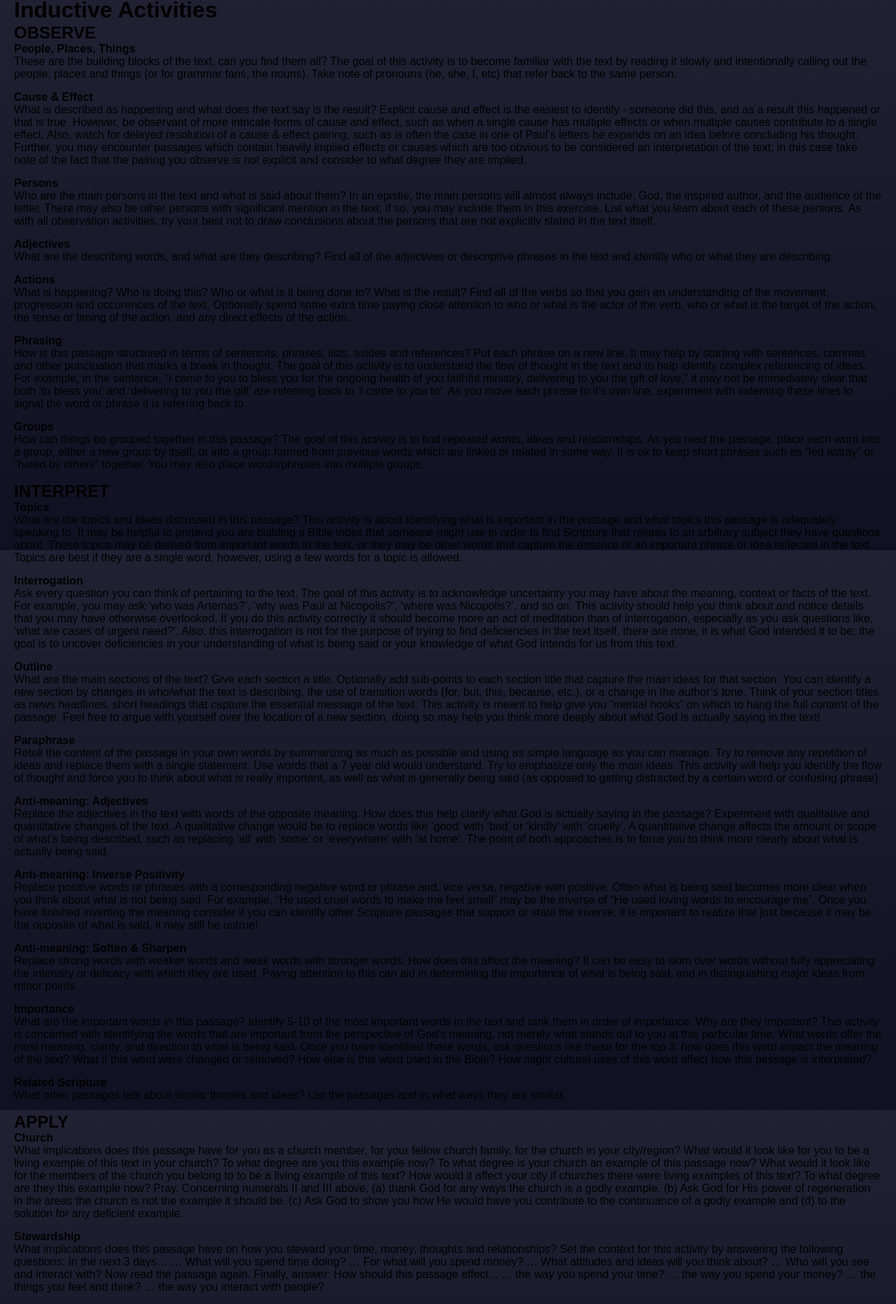
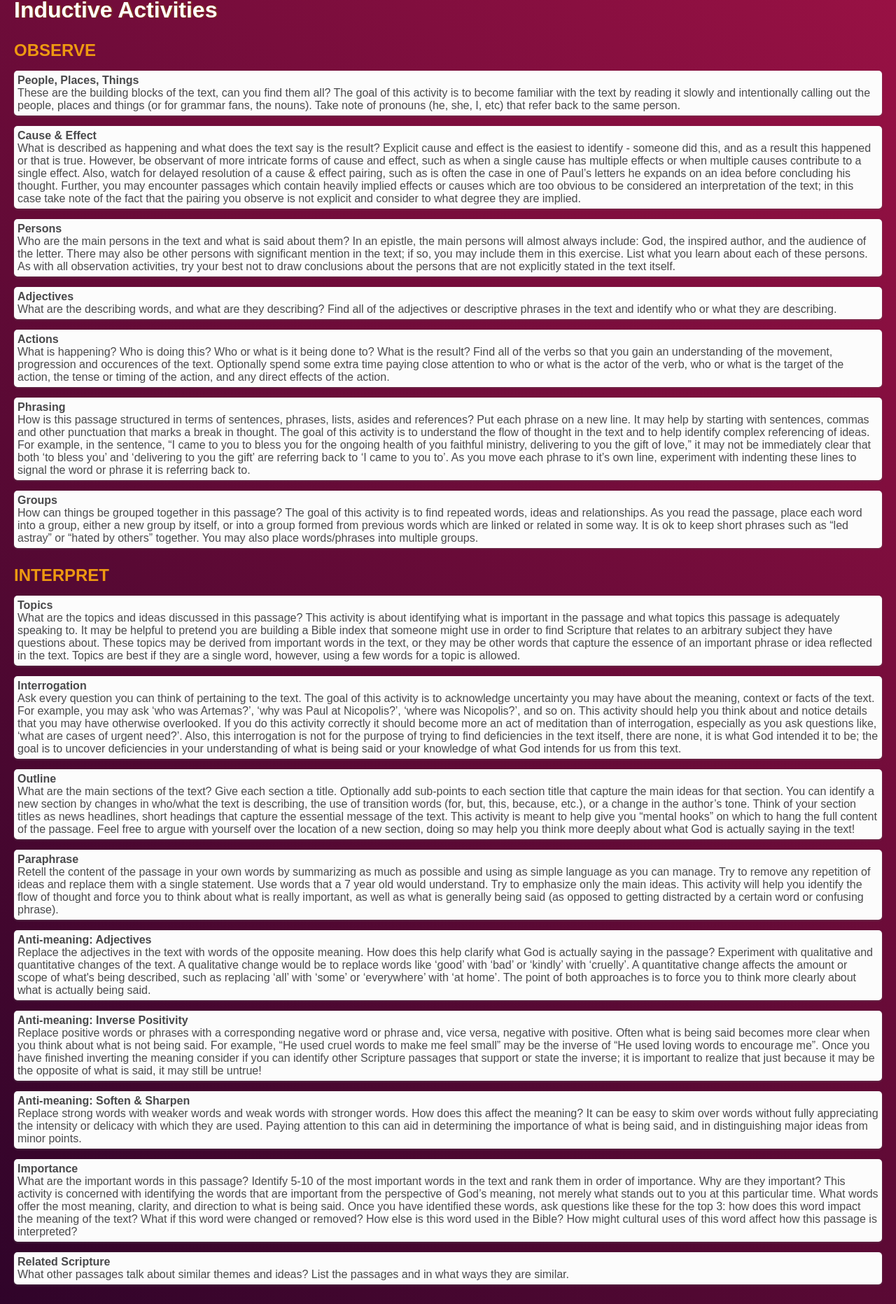
Before and after one commit to jwilkey/bible-resources, a Vue app: page /#/inductive-activities in a window 1280 px wide. Shown: the part 14-1877 px from the top of the page at 70% size. Built offline with nearby package versions, Linux system fonts and the light colour scheme.

Commit message:
Add Romans 4, session 2

```diff
--- a/package.json
+++ b/package.json
@@ -10,7 +10,8 @@
     "unit": "jest --config test/unit/jest.conf.js --coverage",
     "test": "npm run unit",
     "lint": "eslint --ext .js,.vue src test/unit",
-    "build": "node build/build.js"
+    "build": "node build/build.js",
+    "deploy": "gh-pages -d dist"
   },
   "dependencies": {
     "vue": "^2.5.2",
@@ -45,6 +46,7 @@
     "extract-text-webpack-plugin": "^3.0.0",
     "file-loader": "^1.1.4",
     "friendly-errors-webpack-plugin": "^1.6.1",
+    "gh-pages": "^1.1.0",
     "html-webpack-plugin": "^2.30.1",
     "jest": "^22.0.4",
     "jest-serializer-vue": "^0.3.0",
--- a/src/components/InductiveActivities.vue
+++ b/src/components/InductiveActivities.vue
@@ -1,90 +1,90 @@
 <template>
-  <div class="inductive-activities">
+  <div class="inductive-activities theme-back">
     <h1>Inductive Activities</h1>
-    <h2>OBSERVE</h2>
-    <div class="activity">
+    <h2 class="callout alt">OBSERVE</h2>
+    <div class="activity theme-mid small-pad rounded shadow">
       <div class="activity-title">People, Places, Things</div> These are the building blocks of the text, can you find them all?
       The goal of this activity is to become familiar with the text by reading it slowly and intentionally calling out the people, places and things (or for grammar fans, the nouns). Take note of pronouns (he, she, I, etc) that refer back to the same person.
     </div>
 
-    <div class="activity">
+    <div class="activity theme-mid small-pad rounded shadow">
       <div class="activity-title">Cause &amp; Effect</div> What is described as happening and what does the text say is the result?
       Explicit cause and effect is the easiest to identify - someone did this, and as a result this happened or that is true. However, be observant of more intricate forms of cause and effect, such as when a single cause has multiple effects or when multiple causes contribute to a single effect. Also, watch for delayed resolution of a cause &amp; effect pairing, such as is often the case in one of Paul’s letters he expands on an idea before concluding his thought. Further, you may encounter passages which contain heavily implied effects or causes which are too obvious to be considered an interpretation of the text; in this case take note of the fact that the pairing you observe is not explicit and consider to what degree they are implied.
     </div>
 
-    <div class="activity">
+    <div class="activity theme-mid small-pad rounded shadow">
       <div class="activity-title">Persons</div> Who are the main persons in the text and what is said about them?
       In an epistle, the main persons will almost always include: God, the inspired author, and the audience of the letter. There may also be other persons with significant mention in the text; if so, you may include them in this exercise. List what you learn about each of these persons. As with all observation activities, try your best not to draw conclusions about the persons that are not explicitly stated in the text itself.
     </div>
 
-    <div class="activity">
+    <div class="activity theme-mid small-pad rounded shadow">
       <div class="activity-title">Adjectives</div> What are the describing words, and what are they describing?
       Find all of the adjectives or descriptive phrases in the text and identify who or what they are describing.
     </div>
 
-    <div class="activity">
+    <div class="activity theme-mid small-pad rounded shadow">
       <div class="activity-title">Actions</div> What is happening? Who is doing this? Who or what is it being done to? What is the result?
       Find all of the verbs so that you gain an understanding of the movement, progression and occurences of the text. Optionally spend some extra time paying close attention to who or what is the actor of the verb, who or what is the target of the action, the tense or timing of the action, and any direct effects of the action.
     </div>
 
-    <div class="activity">
+    <div class="activity theme-mid small-pad rounded shadow">
       <div class="activity-title">Phrasing</div> How is this passage structured in terms of sentences, phrases, lists, asides and references?
       Put each phrase on a new line. It may help by starting with sentences, commas and other punctuation that marks a break in thought. The goal of this activity is to understand the flow of thought in the text and to help identify complex referencing of ideas. For example, in the sentence, “I came to you to bless you for the ongoing health of you faithful ministry, delivering to you the gift of love,” it may not be immediately clear that both ‘to bless you’ and ‘delivering to you the gift’ are referring back to ‘I came to you to’. As you move each phrase to it’s own line, experiment with indenting these lines to signal the word or phrase it is referring back to.
     </div>
 
-    <div class="activity">
+    <div class="activity theme-mid small-pad rounded shadow">
       <div class="activity-title">Groups</div> How can things be grouped together in this passage?
       The goal of this activity is to find repeated words, ideas and relationships. As you read the passage, place each word into a group, either a new group by itself, or into a group formed from previous words which are linked or related in some way. It is ok to keep short phrases such as “led astray” or “hated by others” together. You may also place words/phrases into multiple groups.
     </div>
 
-    <h2>INTERPRET</h2>
-    <div class="activity">
+    <h2 class="callout alt">INTERPRET</h2>
+    <div class="activity theme-mid small-pad rounded shadow">
       <div class="activity-title">Topics</div> What are the topics and ideas discussed in this passage?
       This activity is about identifying what is important in the passage and what topics this passage is adequately speaking to. It may be helpful to pretend you are building a Bible index that someone might use in order to find Scripture that relates to an arbitrary subject they have questions about. These topics may be derived from important words in the text, or they may be other words that capture the essence of an important phrase or idea reflected in the text. Topics are best if they are a single word, however, using a few words for a topic is allowed.
     </div>
 
-    <div class="activity">
+    <div class="activity theme-mid small-pad rounded shadow">
       <div class="activity-title">Interrogation</div> Ask every question you can think of pertaining to the text.
       The goal of this activity is to acknowledge uncertainty you may have about the meaning, context or facts of the text. For example, you may ask ‘who was Artemas?’, ‘why was Paul at Nicopolis?’, ‘where was Nicopolis?’, and so on. This activity should help you think about and notice details that you may have otherwise overlooked. If you do this activity correctly it should become more an act of meditation than of interrogation, especially as you ask questions like, ‘what are cases of urgent need?’. Also, this interrogation is not for the purpose of trying to find deficiencies in the text itself, there are none, it is what God intended it to be; the goal is to uncover deficiencies in your understanding of what is being said or your knowledge of what God intends for us from this text.
     </div>
 
-    <div class="activity">
+    <div class="activity theme-mid small-pad rounded shadow">
       <div class="activity-title">Outline</div> What are the main sections of the text? Give each section a title. Optionally add sub-points to each section title that capture the main ideas for that section.
       You can identify a new section by changes in who/what the text is describing, the use of transition words (for, but, this, because, etc.), or a change in the author’s tone. Think of your section titles as news headlines, short headings that capture the essential message of the text. This activity is meant to help give you “mental hooks” on which to hang the full content of the passage. Feel free to argue with yourself over the location of a new section, doing so may help you think more deeply about what God is actually saying in the text!
     </div>
 
-    <div class="activity">
+    <div class="activity theme-mid small-pad rounded shadow">
       <div class="activity-title">Paraphrase</div> Retell the content of the passage in your own words by summarizing as much as possible and using as simple language as you can manage.
       Try to remove any repetition of ideas and replace them with a single statement. Use words that a 7 year old would understand. Try to emphasize only the main ideas. This activity will help you identify the flow of thought and force you to think about what is really important, as well as what is generally being said (as opposed to getting distracted by a certain word or confusing phrase).
     </div>
 
-    <div class="activity">
+    <div class="activity theme-mid small-pad rounded shadow">
       <div class="activity-title">Anti-meaning: Adjectives</div> Replace the adjectives in the text with words of the opposite meaning. How does this help clarify what God is actually saying in the passage?
       Experiment with qualitative and quantitative changes of the text. A qualitative change would be to replace words like ‘good’ with ‘bad’ or ‘kindly’ with ‘cruelly’. A quantitative change affects the amount or scope of what's being described, such as replacing ‘all’ with ‘some’ or ‘everywhere’ with ‘at home’. The point of both approaches is to force you to think more clearly about what is actually being said.
     </div>
 
-    <div class="activity">
+    <div class="activity theme-mid small-pad rounded shadow">
       <div class="activity-title">Anti-meaning: Inverse Positivity</div> Replace positive words or phrases with a corresponding negative word or phrase and, vice versa, negative with positive.
       Often what is being said becomes more clear when you think about what is not being said. For example, “He used cruel words to make me feel small” may be the inverse of “He used loving words to encourage me”. Once you have finished inverting the meaning consider if you can identify other Scripture passages that support or state the inverse; it is important to realize that just because it may be the opposite of what is said, it may still be untrue!
     </div>
 
-    <div class="activity">
+    <div class="activity theme-mid small-pad rounded shadow">
       <div class="activity-title">Anti-meaning: Soften &amp; Sharpen</div> Replace strong words with weaker words and weak words with stronger words. How does this affect the meaning?
       It can be easy to skim over words without fully appreciating the intensity or delicacy with which they are used. Paying attention to this can aid in determining the importance of what is being said, and in distinguishing major ideas from minor points.
     </div>
 
-    <div class="activity">
+    <div class="activity theme-mid small-pad rounded shadow">
       <div class="activity-title">Importance</div> What are the important words in this passage? Identify 5-10 of the most important words in the text and rank them in order of importance. Why are they important?
       This activity is concerned with identifying the words that are important from the perspective of God’s meaning, not merely what stands out to you at this particular time. What words offer the most meaning, clarity, and direction to what is being said. Once you have identified these words, ask questions like these for the top 3: how does this word impact the meaning of the text? What if this word were changed or removed? How else is this word used in the Bible? How might cultural uses of this word affect how this passage is interpreted?
     </div>
 
-    <div class="activity">
+    <div class="activity theme-mid small-pad rounded shadow">
       <div class="activity-title">Related Scripture</div> What other passages talk about similar themes and ideas?
       List the passages and in what ways they are similar.
     </div>
 
-    <h2>APPLY</h2>
-    <div class="activity">
+    <h2 class="callout alt">APPLY</h2>
+    <div class="activity theme-mid small-pad rounded shadow">
       <div class="activity-title">Church</div> What implications does this passage have for you as a church member, for your fellow church family, for the church in your city/region?
       What would it look like for you to be a living example of this text in your church? To what degree are you this example now?
       To what degree is your church an example of this passage now? What would it look like for the members of the church you belong to to be a living example of this text?
@@ -92,7 +92,7 @@
       Pray. Concerning numerals II and III above, (a) thank God for any ways the church is a godly example. (b) Ask God for His power of regeneration in the areas the church is not the example it should be. (c) Ask God to show you how He would have you contribute to the continuance of a godly example and (d) to the solution for any deficient example.
     </div>
 
-    <div class="activity">
+    <div class="activity theme-mid small-pad rounded shadow">
       <div class="activity-title">Stewardship</div> What implications does this passage have on how you steward your time, money, thoughts and relationships?
       Set the context for this activity by answering the following questions: In the next 3 days…
       … What will you spend time doing?
@@ -106,7 +106,7 @@
       … the way you interact with people?
     </div>
 
-    <div class="activity">
+    <div class="activity theme-mid small-pad rounded shadow">
       <div class="activity-title">SPACE</div> As you read the passage, what does Spirit reveal in the following areas:
       Sin I need to confess
       Promises I can claim
@@ -115,7 +115,7 @@
       Examples I can follow
     </div>
 
-    <div class="activity">
+    <div class="activity theme-mid small-pad rounded shadow">
       <div class="activity-title">ACTS</div> This is an acronym and is primarily an activity of prayer. Consider the primer questions for each word in the acronym, then direct your thoughts toward God in prayer:
       <div class="activity-title">Adoration</div> what does this passage teach about God’s character or attributes? Praise God for these qualities.
       <div class="activity-title">Confession</div> what specific or general sinfulness does Spirit reveal in your life through this passage? Confess this to God, accept His forgiveness and power to change.
@@ -123,7 +123,7 @@
       <div class="activity-title">Supplication</div> how are you or someone you know in need? Ask God to supply His deliverance in these things.
     </div>
 
-    <div class="activity">
+    <div class="activity theme-mid small-pad rounded shadow">
       <div class="activity-title">Outward-Inward</div> This activity is meant to help you think honestly about differences in who you are to others, in your habits, in your values and in your inner self.
       Observe the different character qualities in the text. For each question below, you are being measured in 2 ways: (1) to what degree you are an example of each character quality, and (2) to what degree you are relying on yourself versus relying on Spirit for this character quality.
       If your family were to compare you to these qualities, how would they measure you? Your co-workers, neighbors, etc.?
@@ -132,7 +132,7 @@
       How would you measure your actual thoughts and desires compared to these qualities?
     </div>
 
-    <div class="activity">
+    <div class="activity theme-mid small-pad rounded shadow">
       <div class="activity-title">I am &amp; I am not</div> What is happening in this text? What is commanded or modeled? How are you doing these things? How are you not doing these things? What is Jesus making you in regards to these things?
       When thinking about this passage, and being honest with myself:
       I am…  (being unfruitful by…)
@@ -140,7 +140,7 @@
       Jesus is doing this in my life… (helping me to be fruitful by…)
     </div>
 
-    <div class="activity">
+    <div class="activity theme-mid small-pad rounded shadow">
       <div class="activity-title">Will, Intellect &amp; Fantasy</div> To what degree have the truths in this passage settled in to who you are? Are you living in obedience to these truths? Are you only intellectually agreeing with these truths but not obeying? Or are you aware of these teachings but not personally agreeing to them?
     </div>
   </div>
@@ -161,6 +161,10 @@ export default {
 <style lang="less" scoped>
 .inductive-activities {
   padding: 10px 20px;
+  h2 {
+    margin-top: 25px;
+    margin-bottom: 15px;
+  }
   .activity {
     margin-bottom: 15px;
   }
--- a/static/less/animations.less
+++ b/static/less/animations.less
@@ -16,6 +16,7 @@
 }
 
 .expand {
+  overflow: hidden;
   animation-name: expand;
   animation-duration: 0.5s;
   animation-timing-function: linear;
--- a/static/less/themes/light-theme.less
+++ b/static/less/themes/light-theme.less
@@ -5,7 +5,7 @@
 @color-back-raised2: #cac9ca;
 @color-under: #222133;
 @color-under-mid: #323143;
-@color-callout: #24508f;
+@color-callout: #ee9911;
 @color-callout-light: #6490cf;
 @color-deemphasize: #999f99;
 @color-deemphasize-more: #ccc;
```
Also changed, not shown: src/components/Home.vue (+6 -5 lines), src/components/studies/Romans.vue (+30 -3 lines), 3 other files (tests, documents, lock files or other folders).
